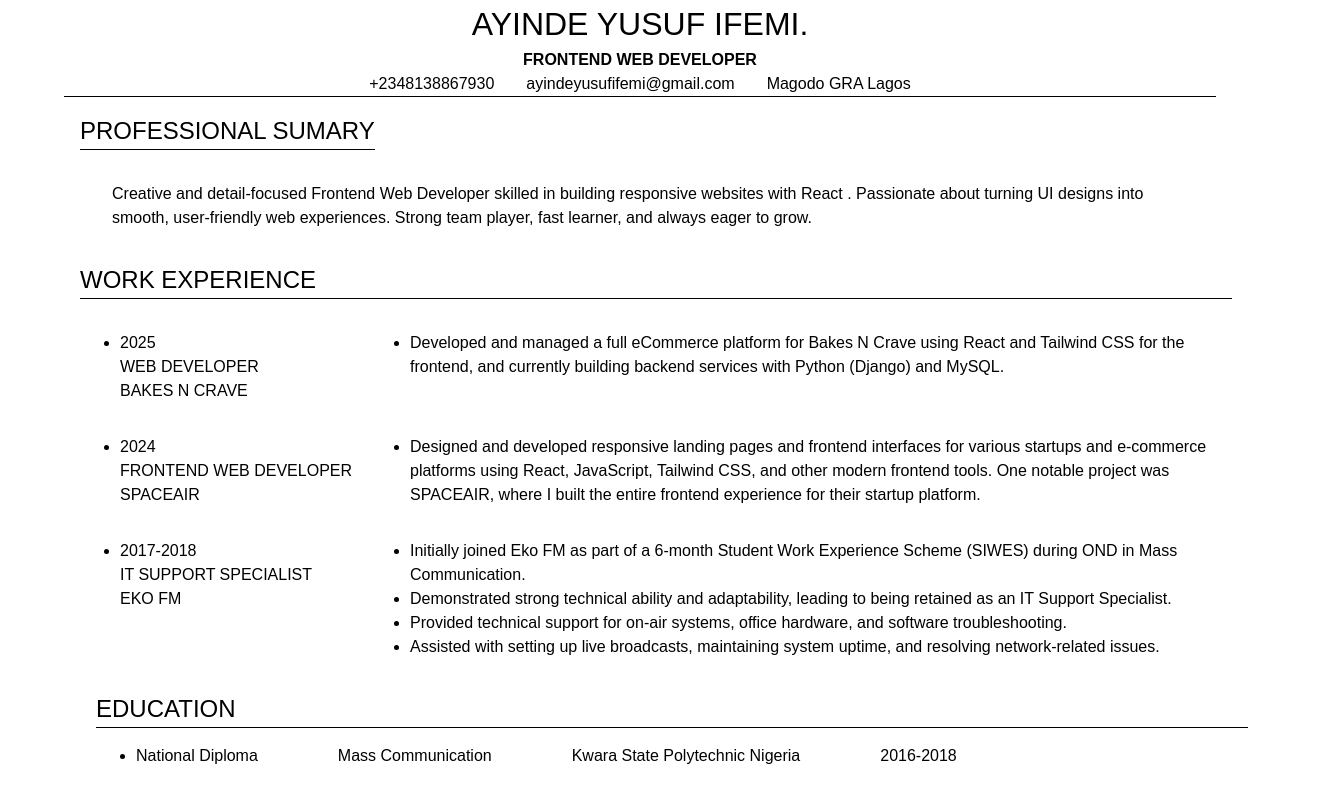
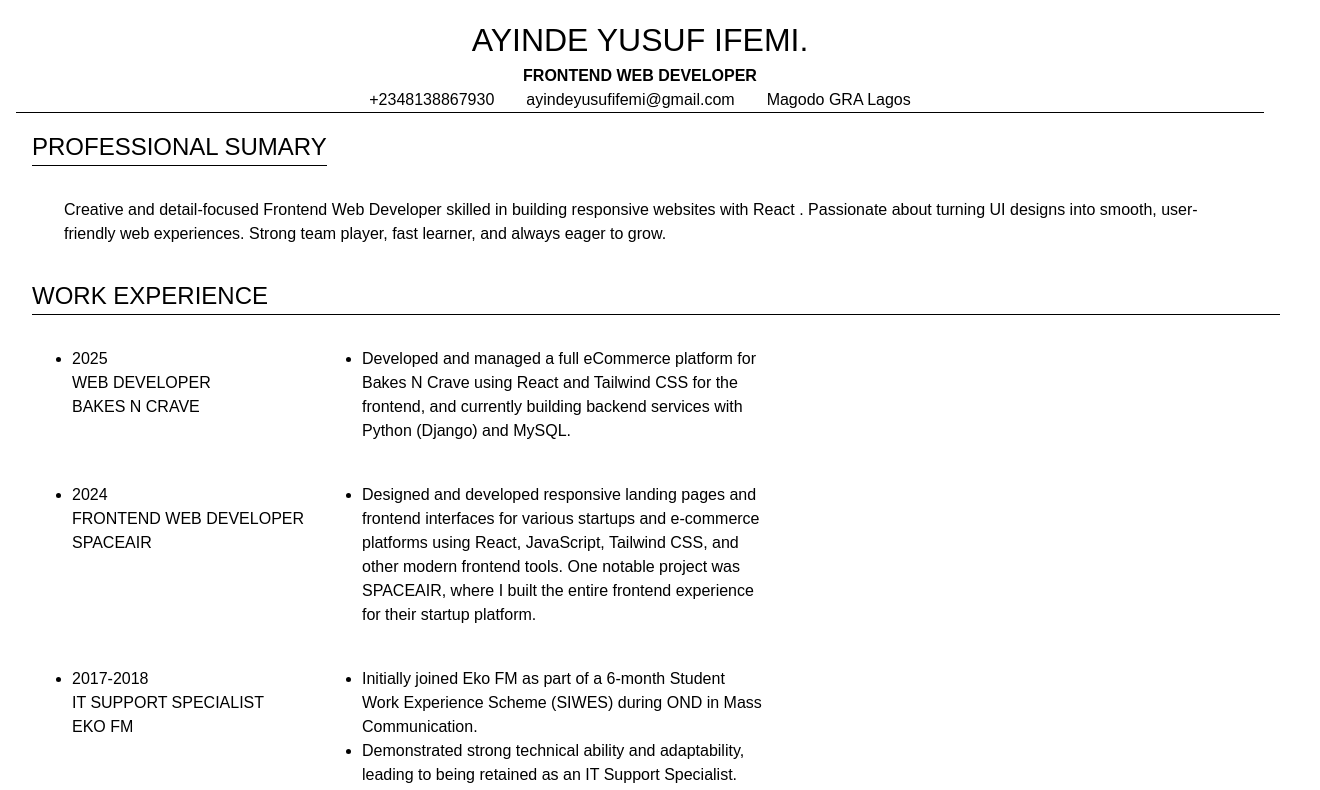
Before and after one commit to Hyfem/ayind-yusuf-resume, a React (Vite) app: page / in a window 1280 px wide. Shown: the top 790 px of the page, 1320 px wide, since content can reach past the window. Built offline with nearby package versions, Linux system fonts and the light colour scheme; a web font is replaced by a local one.

Commit message:
Update resume component

```diff
--- a/src/assets/component/resume/index.jsx
+++ b/src/assets/component/resume/index.jsx
@@ -3,7 +3,7 @@ import './index.css'
 function resume (){
     return(
         <div className='w-full flex  justify-center'>
-            <div className='w-[90%] items-center justify-center '>
+            <div className='w-full p-4 items-center justify-center '>
                 <div className='border-b border-black'>
                     <div>
                       <h1>AYINDE YUSUF IFEMI.</h1>
@@ -32,7 +32,7 @@ function resume (){
                     <h2 className='border-b border-black'>WORK EXPERIENCE</h2>
 
 
-                    <div className='w-full mt-8 flex gap-10 ml-10'>
+                    <div className='w-full mt-8 flex gap-10 m-10'>
                         <div className='w-[250px] h-fit'>
                             <ul className='list-disc '>
                                 <li>
@@ -41,7 +41,7 @@ function resume (){
                             </ul>
 
                         </div>
-                        <div className='w-[800px] h-fit'>
+                        <div className='w-[400px]  h-fit'>
                            <ul>
                              <li className='list-disc'>
                             Developed and managed a full eCommerce platform
@@ -54,7 +54,7 @@ function resume (){
                         </div>
 
                     </div>
-                    <div className='w-full mt-8 flex gap-10 ml-10'>
+                    <div className='w-full mt-8 flex gap-10 m-10'>
                         <div className='w-[250px] h-fit'>
                            <ul className='list-disc '>
                             <li>
@@ -63,7 +63,7 @@ function resume (){
                             </li>
                            </ul>
                         </div>
-                        <div className='w-[800px] h-fit'>
+                        <div className='w-[400px] h-fit'>
                            <ul>
                              <li className='list-disc'>
                                 Designed and developed responsive landing
@@ -79,7 +79,7 @@ function resume (){
                         </div>
 
                     </div>
-                    <div className='w-full mt-8 flex gap-10 ml-10'>
+                    <div className='w-full mt-8 flex gap-10 m-10'>
                         <div className='w-[250px] h-fit'>
                             <ul className='list-disc '>
                                 <li>
@@ -87,7 +87,7 @@ function resume (){
                                 </li>
                             </ul>
                         </div>
-                        <div className='w-[800px] h-fit'>
+                        <div className='w-[400px] h-fit'>
                             <ul className='list-disc '>
                                 <li>
                                     Initially joined Eko FM as part of a 6-month
```
